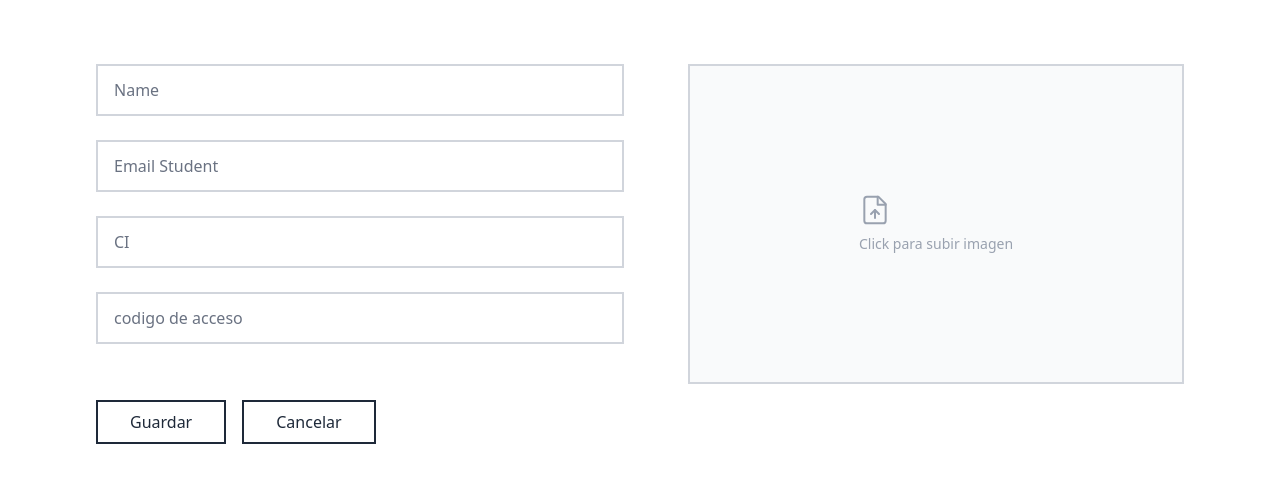
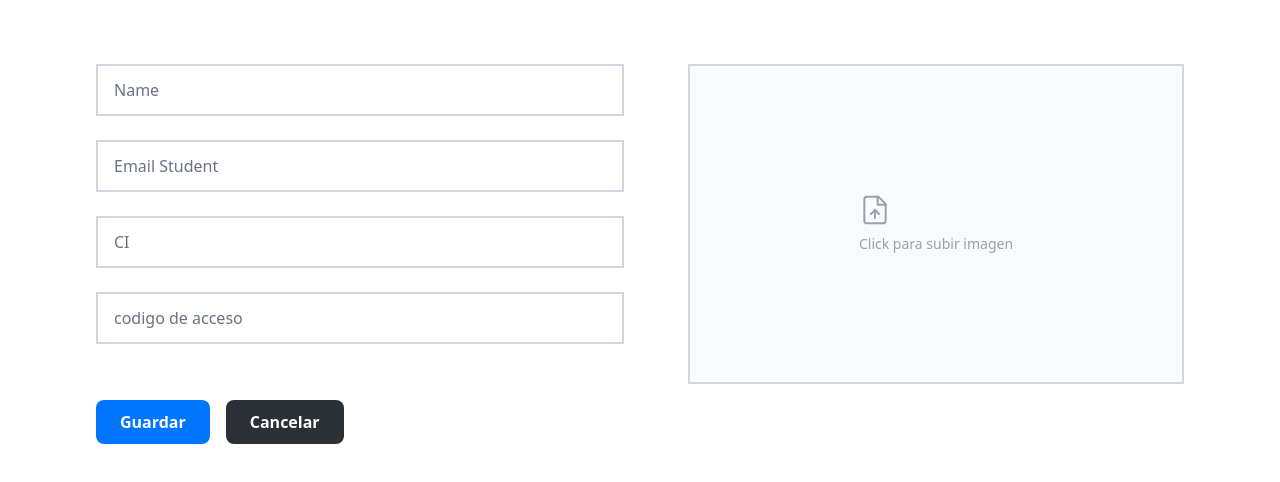
Before and after one commit to seedsagile/Project-OHSANSI-Frontend, a React (Vite) app: page / in a window 1280 px wide. Shown: the top 482 px of the page. Built offline with nearby package versions, Linux system fonts and the light colour scheme.

Commit message:
Mockup mejorado

```diff
--- a/src/features/evaluadores/componentes/FormularioEvaluador.tsx
+++ b/src/features/evaluadores/componentes/FormularioEvaluador.tsx
@@ -103,13 +103,13 @@ export const FormularioEvaluador = ({ onGuardar, onCancelar }: FormularioEvaluad
                     <div className="flex gap-4 pt-8">
                         <button
                             onClick={handleGuardar}
-                            className="px-8 py-2 border-2 border-gray-800 bg-white text-gray-800 hover:bg-gray-800 hover:text-white transition-colors"
+                            className="flex items-center gap-2 font-semibold py-2.5 px-6 rounded-lg bg-principal-500 text-blanco hover:bg-principal-600 transition-colors"
                         >
                             Guardar
                         </button>
                         <button
                             onClick={onCancelar}
-                            className="px-8 py-2 border-2 border-gray-800 bg-white text-gray-800 hover:bg-gray-800 hover:text-white transition-colors"
+                            className="flex items-center gap-2 font-semibold py-2.5 px-6 rounded-lg bg-neutro-700 text-blanco hover:bg-gray-800 transition-colors"
                         >
                             Cancelar
                         </button>
```
